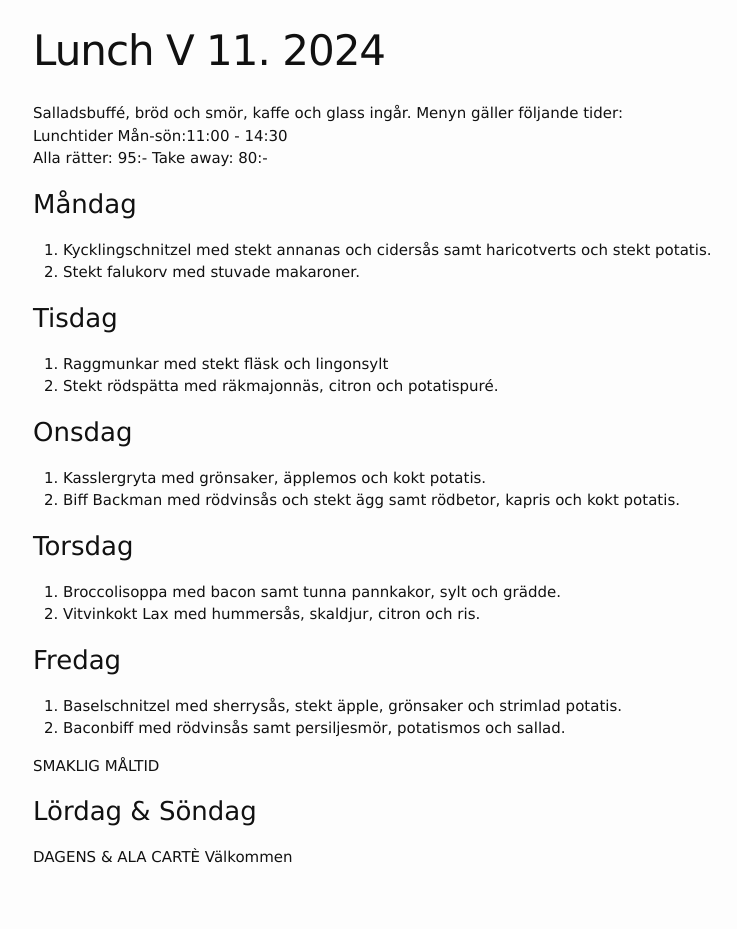
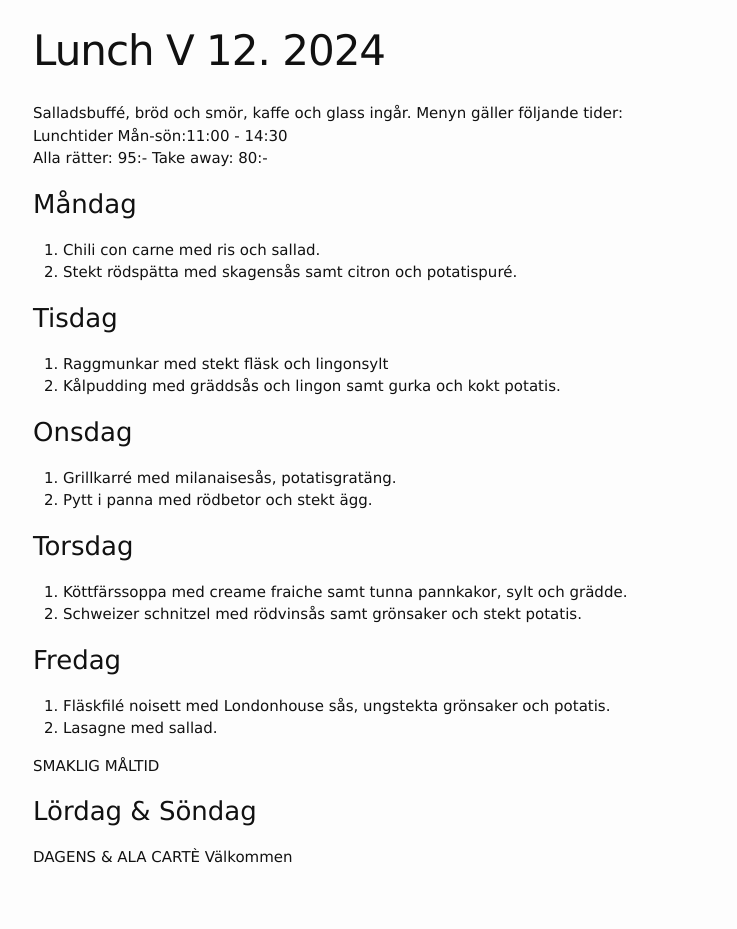
Before and after one commit to FarInn62/farinn62.github.io, a Jekyll site: the page built from lunch.md, in a window 1280 px wide. Shown: the whole page, without its empty margins (237-974 px from the left). Built offline with Jekyll 4.4.1, drawn with Linux system fonts in a browser that asks for light colours.

Commit message:
Update lunch.md

```diff
--- a/lunch.md
+++ b/lunch.md
@@ -1,6 +1,6 @@
 ---
 layout: foodmenu
-title: Lunch V 11. 2024
+title: Lunch V 12. 2024
 permalink: /lunch/
 published: true
 ---
@@ -11,28 +11,28 @@ Alla rätter: 95:- Take away: 80:-
 
 ### Måndag
 
-1. Kycklingschnitzel med stekt annanas och cidersås samt haricotverts och stekt potatis.
-2. Stekt falukorv med stuvade makaroner.
+1. Chili con carne med ris och sallad.
+2. Stekt rödspätta med skagensås samt citron och potatispuré.
 
 ### Tisdag
 
 1. Raggmunkar med stekt fläsk och lingonsylt
-2. Stekt rödspätta med räkmajonnäs, citron och potatispuré.
+2. Kålpudding med gräddsås och lingon samt gurka och kokt potatis.
 
 ### Onsdag
 
-1. Kasslergryta med grönsaker, äpplemos och kokt potatis.
-2. Biff Backman med rödvinsås och stekt ägg samt rödbetor, kapris och kokt potatis.
+1. Grillkarré med milanaisesås, potatisgratäng.
+2. Pytt i panna med rödbetor och stekt ägg.
 
 ### Torsdag
 
-1. Broccolisoppa med bacon samt tunna pannkakor, sylt och grädde.
-2. Vitvinkokt Lax med hummersås, skaldjur, citron och ris.
+1. Köttfärssoppa med creame fraiche samt tunna pannkakor, sylt och grädde.
+2. Schweizer schnitzel med rödvinsås samt grönsaker och stekt potatis.
 
 ### Fredag
 
-1. Baselschnitzel med sherrysås, stekt äpple, grönsaker och strimlad potatis.
-2. Baconbiff med rödvinsås samt persiljesmör, potatismos och sallad.
+1. Fläskfilé noisett med Londonhouse sås, ungstekta grönsaker och potatis.
+2. Lasagne med sallad.
 
 SMAKLIG MÅLTID
 ### Lördag & Söndag
```
